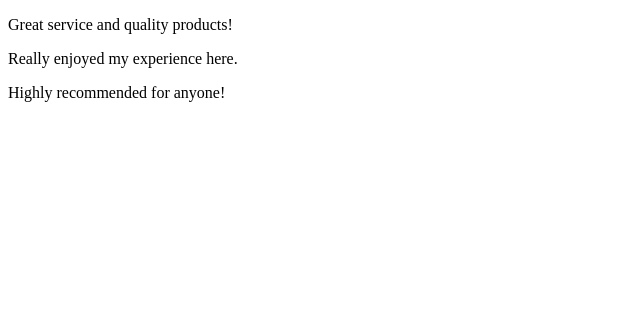
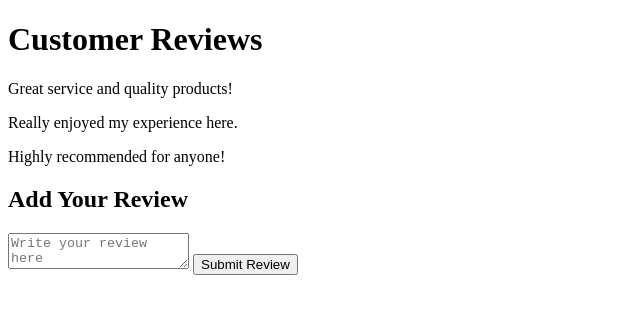
Before and after one commit to Zymir25/PA.1, a website: page index.html in a window 1280 px wide. Shown: the whole page, without its empty margins (0-640 px from the left). Drawn offline with Linux system fonts and the light colour scheme; no server answers.

Commit message:
index.html

```diff
--- a/index.html
+++ b/index.html
@@ -6,12 +6,20 @@
     <title>Reviews</title>
 </head>
 <body>
+    <h1>Customer Reviews</h1>
+
     <div id="reviewContainer">
         <p>Great service and quality products!</p>
         <p>Really enjoyed my experience here.</p>
         <p>Highly recommended for anyone!</p>
     </div>
 
+    <h2>Add Your Review</h2>
+    <form id="reviewForm">
+        <textarea id="newReview" placeholder="Write your review here" required></textarea>
+        <button type="submit">Submit Review</button>
+    </form>
+
     <script src="script.js"></script>
 </body>
 </html>
```
